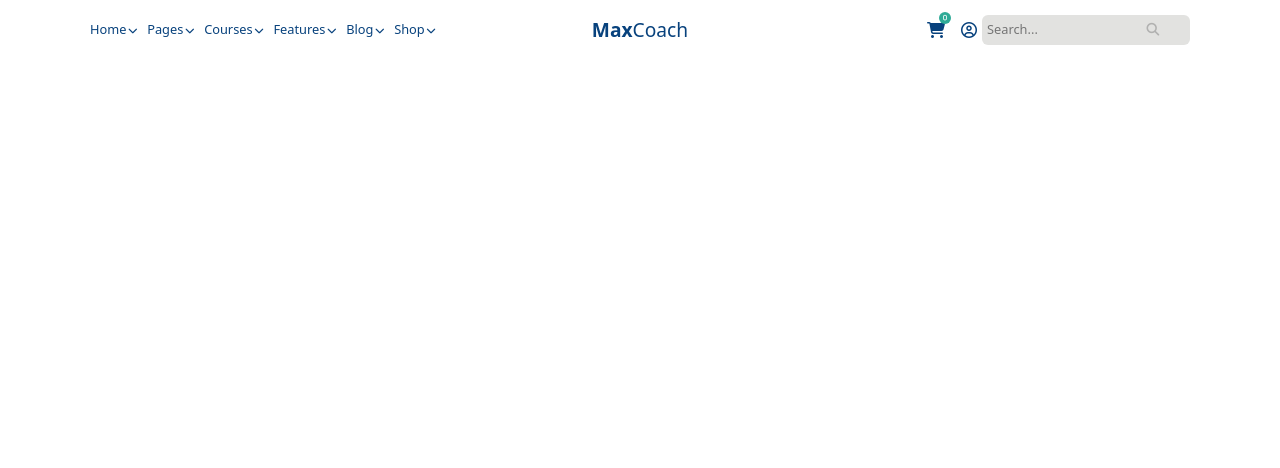
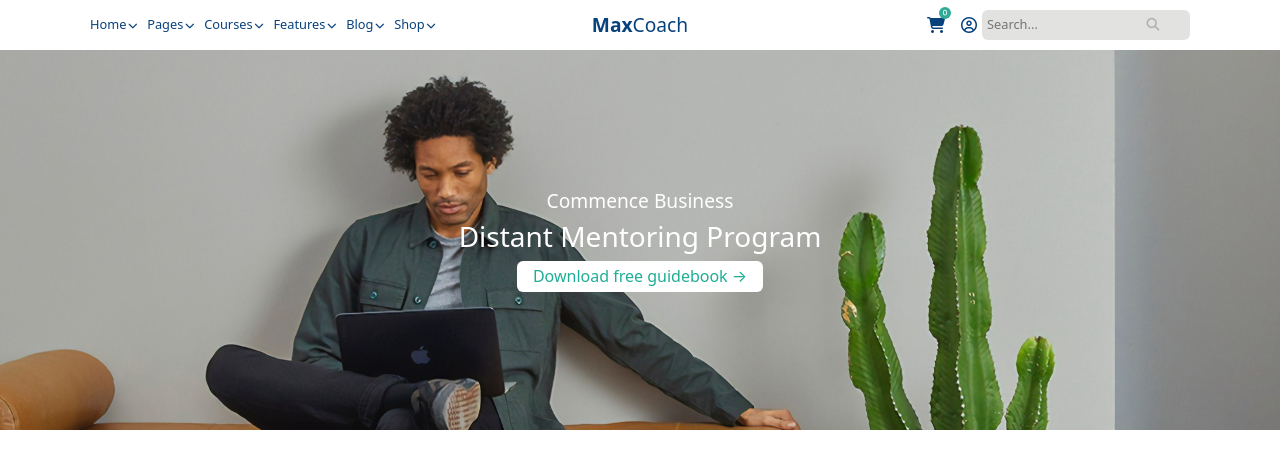
Before and after one commit to AntonioRoccoGit/proj-html-vuejs, a Vue app: page / in a window 1280 px wide. Shown: the top 468 px of the page. Built offline with nearby package versions, Linux system fonts and the light colour scheme.

Commit message:
added: jumbotron

```diff
--- a/src/App.vue
+++ b/src/App.vue
@@ -1,9 +1,11 @@
 <script>
 import AppHeader from './components/AppHeader.vue';
+import AppJumbo from './components/AppJumbo.vue';
 export default {
   name: "AppVue",
   components: {
     AppHeader,
+    AppJumbo
   },
   data() {
     return {
@@ -22,6 +24,7 @@ export default {
 
 <template>
   <AppHeader :navLink="navBarLink" />
+  <AppJumbo />
 </template>
 
 <style lang="scss">
--- a/src/components/AppHeader.vue
+++ b/src/components/AppHeader.vue
@@ -51,9 +51,6 @@ export default {
 
 <style scoped lang="scss">
 @use "../scss/partials/constant.scss" as *;
-
-
-
 
 header {
     height: $header_height;
--- /dev/null
+++ b/src/components/AppJumbo.vue
@@ -0,0 +1,51 @@
+<script>
+export default {
+    name: "AppJumbo"
+}
+</script>
+
+<template>
+    <div class="jumbo d-flex">
+        <h2>Commence Business</h2>
+        <h3>Distant Mentoring Program</h3>
+        <a href="#">Download free guidebook &rightarrow;</a>
+    </div>
+</template>
+
+<style scoped lang="scss">
+@use "../scss/partials/constant.scss" as *;
+
+.jumbo {
+    height: 380px;
+    background-image: url("../images/home-3-hero-bg.jpg");
+    background-size: 100%;
+    background-repeat: no-repeat;
+    color: white;
+    text-align: center;
+    flex-direction: column;
+    justify-content: center;
+    align-items: center;
+
+    h2 {
+        font-size: 1.2rem;
+    }
+
+    h3 {
+        font-weight: 400;
+    }
+
+    a {
+        background-color: white;
+        color: $my_font_green;
+        padding: .2rem 1rem;
+        border-radius: 6px;
+
+        &:hover {
+            background-color: $my_font_green;
+            color: white;
+
+        }
+    }
+
+}
+</style>
--- a/src/scss/general.scss
+++ b/src/scss/general.scss
@@ -7,3 +7,8 @@ ul {
     margin: 0;
     padding: 0;
 }
+
+a {
+    text-decoration: none;
+    color: inherit;
+}
--- a/src/scss/partials/constant.scss
+++ b/src/scss/partials/constant.scss
@@ -1,6 +1,6 @@
 /**************HEIGTHS AND WIDTHS************/
 
-$header_height: 60px;
+$header_height: 50px;
 
 /***********************COLOR****************/
 //font
```
